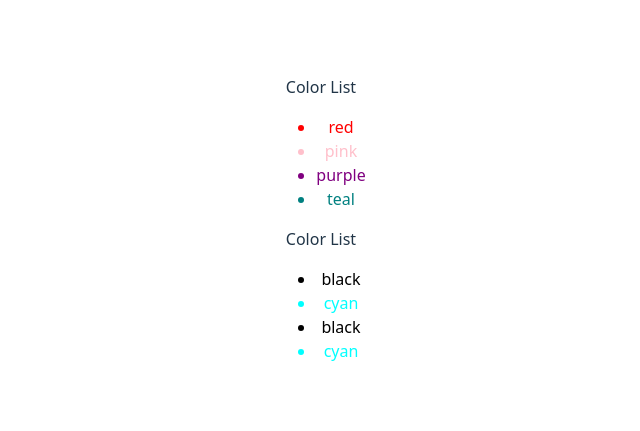
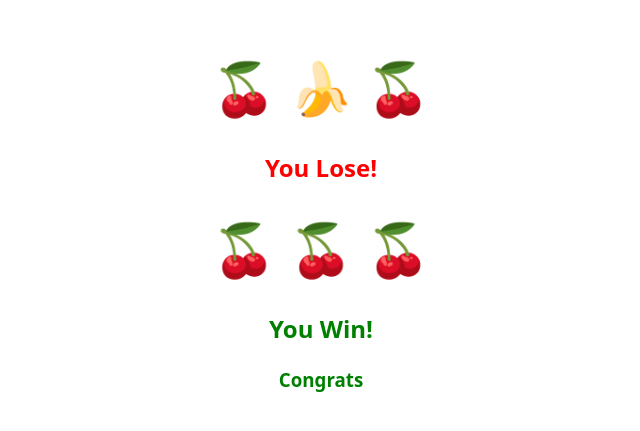
Before and after one commit to WestinSherman/ReactUdemyRerun, a React (Vite) app in the folder First-React-App/: page / in a window 1280 px wide. Shown: the part 181-612 px from the top of the page, without its empty margins (319-959 px from the left). Built offline with nearby package versions, Linux system fonts and the light colour scheme.

Commit message:
S_63(629), finished.

```diff
--- a/First-React-App/src/App.jsx
+++ b/First-React-App/src/App.jsx
@@ -6,13 +6,16 @@ import ListPicker from './components/ListPicker'
 import DoubleDice from './components/DoubleDice'
 import Heading from './components/Heading'
 import ColorList from './components/ColorList'
+import SlotMachine from './components/SlotMachine'
 
 function App() {
     return (
         <div>
-            <ColorList colors={["red", "pink", "purple", "teal"]} />
+            <SlotMachine slot1="🍒" slot2="🍌" slot3="🍒" />
+            <SlotMachine slot1="🍒" slot2="🍒" slot3="🍒" />
+            {/*<ColorList colors={["red", "pink", "purple", "teal"]} />
             <ColorList colors={["black", "cyan", "black", "cyan"]} />
-            {/*<Heading color="cyan" text="welcome" />
+            <Heading color="cyan" text="welcome" />
             <DoubleDice />
             <DoubleDice />
             <DoubleDice />
--- /dev/null
+++ b/First-React-App/src/components/SlotMachine.jsx
@@ -0,0 +1,11 @@
+export default function SlotMachine({ slot1, slot2, slot3 }) {
+    const isWinner = slot1 === slot2 && slot2 === slot3;
+    const styles = { color: isWinner ? "green" : "red" };
+    return (
+        <div style={styles}>
+            <h1>{slot1} {slot2} {slot3}</h1>
+            {(slot1 === slot2 && slot2 === slot3) ? <h2>You Win!</h2> : <h2>You Lose!</h2>}
+            {isWinner && <h3>Congrats</h3>}
+        </div >
+    )
+}
```
Also changed, not shown: 1 other file (tests, documents, lock files or other folders).
